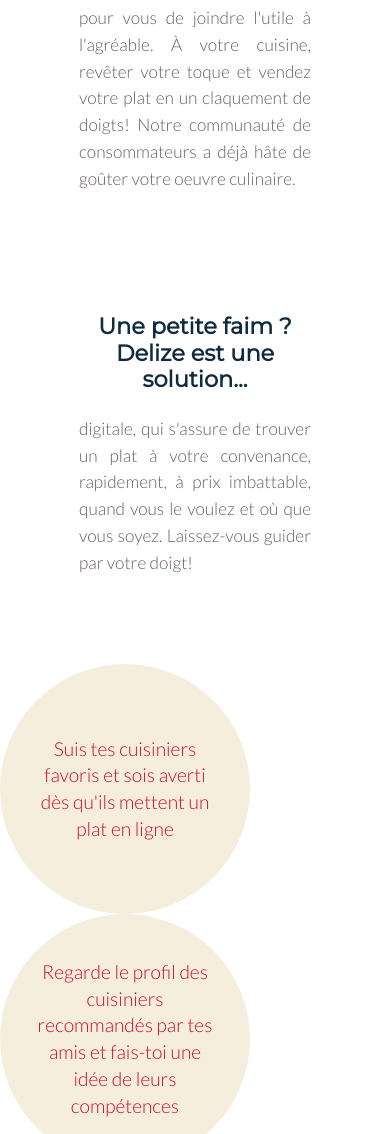
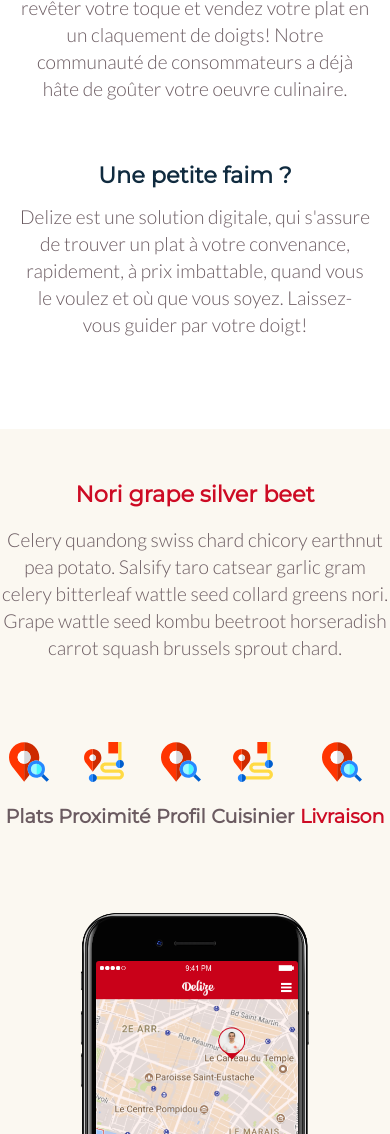
Before and after one commit to ThomasCharuel/delizeShowcaseWebsite, a website: page public/index.html in a window 390 px wide. Shown: the part 866-2000 px from the top of the page. Drawn offline with Linux system fonts and the light colour scheme.

Commit message:
Display screens in iphone

```diff
--- a/package.json
+++ b/package.json
@@ -4,7 +4,7 @@
   "description": "",
   "main": "index.js",
   "scripts": {
-    "start": "live-server --open='public/index.html'",
+    "start": "cd public && live-server",
     "sass": "node-sass src/sass/pages/_home.scss public/style/home.css",
     "test": "echo \"Error: no test specified\" && exit 1"
   },
--- a/public/index.html
+++ b/public/index.html
@@ -30,8 +30,8 @@
       <div class="detailedConceptWrapper">
         <div class="bloc cuisinierWrapper">
           <div class="contentWrapper">
-            <h3 class="sectionTitle">Vous avez toujours voulu être chef ? Delize est une opportunité...</h2>
-            <p>pour vous de joindre l'utile à l'agréable. À votre cuisine, revêter votre toque et vendez votre plat en un claquement de doigts! Notre communauté de consommateurs a déjà hâte de goûter votre oeuvre culinaire.</p>
+            <h3 class="sectionTitle">Vous avez toujours voulu être chef ?</h2>
+            <p>Delize est une opportunité pour vous de joindre l'utile à l'agréable. À votre cuisine, revêter votre toque et vendez votre plat en un claquement de doigts! Notre communauté de consommateurs a déjà hâte de goûter votre oeuvre culinaire.</p>
           </div>
           <div class="imageWrapper">
             <img src="img/cuisinier.png"/>
@@ -42,23 +42,37 @@
             <img src="img/food.png"/>
           </div>
           <div class="contentWrapper">
-            <h3 class="sectionTitle">Une petite faim ? Delize est une solution...</h2>
-            <p>digitale, qui s'assure de trouver un plat à votre convenance, rapidement, à prix imbattable, quand vous le voulez et où que vous soyez. Laissez-vous guider par votre doigt!</p>
+            <h3 class="sectionTitle">Une petite faim ?</h2>
+            <p>Delize est une solution digitale, qui s'assure de trouver un plat à votre convenance, rapidement, à prix imbattable, quand vous le voulez et où que vous soyez. Laissez-vous guider par votre doigt!</p>
           </div>
         </div>
       </div>
       <div class="featuresWrapper">
-        <div class="featureWrapper">
-          <p class="featureDescription">Suis tes cuisiniers favoris et sois averti dès qu'ils mettent un plat en ligne</p>
+        <div class="featuresPanel">
+          <div class="featureWrapper">
+            <h3 class="featureTitle">Nori grape silver beet</h3>
+            <div class="featureDescription">
+              <p>Celery quandong swiss chard chicory earthnut pea potato.
+                Salsify taro catsear garlic gram celery bitterleaf wattle seed collard greens nori. Grape wattle seed kombu beetroot horseradish carrot squash brussels sprout chard.</p>
+            </div>
+          </div>
+          <div class="featuresList">
+            <nav>
+              <a href="#" class="featureLink"><img src="img/placeholder.svg"/><h3>Plats</h3></a>
+              <a href="#" class="featureLink"><img src="img/route.svg"/><h3>Proximité</h3></a>
+              <a href="#" class="featureLink"><img src="img/placeholder.svg"/><h3>Profil</h3></a>
+              <a href="#" class="featureLink"><img src="img/route.svg"/><h3>Cuisinier</h3></a>
+              <a href="#" class="active featureLink"><img src="img/placeholder.svg"/><h3>Livraison</h3></a>
+            </nav>
+          </div>
         </div>
-        <div class="featureWrapper">
-          <p class="featureDescription">Regarde le profil des cuisiniers recommandés par tes amis et fais-toi une idée de leurs compétences</p>
-        </div>
-        <div class="featureWrapper">
-          <p class="featureDescription">Visualise tous les plats disponibles autour de toi</p>
-        </div>
-        <div class="featureWrapper">
-          <p class="featureDescription">Déplace toi directement chez le cuisinier pour récupérer ton plat ou fais toi livrer où tu veux</p>
+        <div class="screenWrapper">
+          <div class="iphoneContainer">
+            <img class="iphoneImg" src="img/iPhone.png" />
+            <div class="featureScreen">
+              <img src="img/screen_map.png" />
+            </div>
+          </div>
         </div>
       </div>
     </div>
--- a/src/sass/pages/_home.scss
+++ b/src/sass/pages/_home.scss
@@ -31,33 +31,17 @@
 }
 
 .detailedConceptWrapper{
-  padding: 30px 0px;
+  padding: 60px 0px;
   >.bloc{
     display: flex;
+    align-items: center;
     flex-wrap: wrap;
-    width: 80%;
-    margin: auto;
-    align-items: center;
-    justify-content: center;
+    justify-content: space-evenly;
+    padding: 30px 20px;
 
     .contentWrapper, .imageWrapper{
-      width: 40%;
-      padding: 40px;
-      line-height: 140%;
-      .sectionTitle{
-        color: $dark-blue;
-        @media screen and (max-width: $sm-width){
-          text-align: center;
-        }
-      }
-      p{
-        color: lighten($black, 20%);
-        font-size: 0.9em;
-        font-weight: 300;
-        @media screen and (max-width: $sm-width){
-          text-align: justify;
-        }
-      }
+      width: 35%;
+      text-align: center;
 
       @media screen and (max-width: $sm-width){
         &.contentWrapper{
@@ -68,37 +52,109 @@
         }
       }
     }
+
+    .sectionTitle, p, img{
+      width: 100%;
+      margin: auto;
+    }
+    .contentWrapper{
+      line-height: 140%;
+      .sectionTitle{
+        color: $dark-blue;
+        margin-bottom: 15px;
+      }
+      p{
+        color: lighten($black, 20%);
+        font-size: 1em;
+        font-weight: 300;
+      }
+    }
+
     .imageWrapper{
       img{
-        width: 100%;
         border-radius: 50%;
       }
-    }
-    &.cuisinierWrapper{
-      text-align: right;
-    }
-    &.foodWrapper{
-      text-align: left;
     }
   }
 }
 
 .featuresWrapper{
-  .featureWrapper{
-    border-radius: 50%;
-    width: 250px;
-    height: 250px;
-    background: $light-beige;
-    display: flex;
-    align-items: center;
-    justify-content: center;
+  background-color: lighten($light-beige, 5%);
+  padding: 30px 0px;
 
-    .featureDescription{
-      text-align: center;
+  display: flex;
+  align-items: center;
+  flex-wrap: wrap;
+  justify-content: space-evenly;
+
+  .screenWrapper{
+    .iphoneContainer{
+      max-width: 400px;
+      position: relative;
+      .iphoneImg{
+        overflow: hidden;
+        max-width: 100%;
+        height: auto;
+      }
+      .featureScreen{
+        height: auto;
+        width: 52%;
+        top: 19%;
+        left: 24.5%;
+        position: absolute;
+        overflow: hidden;
+
+        img{
+          max-width: 100%;
+          border-radius: 3px;
+        }
+      }
+    }
+  }
+
+  .featuresPanel{
+    text-align: center;
+    width: 500px;
+    .featureWrapper{
       line-height: 140%;
-      padding: 30px;
-      color: $red;
-      font-weight: 300;
+      .featureTitle{
+        color: $red;
+        margin-bottom: 15px;
+      }
+      .featureDescription{
+        color: lighten($black, 20%);
+        font-size: 1em;
+        font-weight: 300;
+      }
+    }
+    .featuresList{
+      margin-top: 80px;
+      nav{
+        display: flex;
+        justify-content: space-evenly;
+        .featureLink{
+          img{
+            max-width: 40px;
+          }
+
+          h3{
+            font-size: 1em;
+            color: lighten($black, 20%);
+            transition-duration: 0.6s;
+          }
+
+          &.active{
+            h3{
+              color: $red;
+            }
+          }
+          &:hover{
+            h3{
+              color: lighten($black, 40%);
+            }
+          }
+        }
+      }
     }
   }
 }
```
Also changed, not shown: public/img/iPhone.png (added), public/img/placeholder.svg (added), public/img/route.svg (added), public/img/screen_map.png (added), public/img/screen_plats.png (added), public/img/screen_profile.png (added), public/img/screen_search.png (added), public/style/home.css, readme.md.
